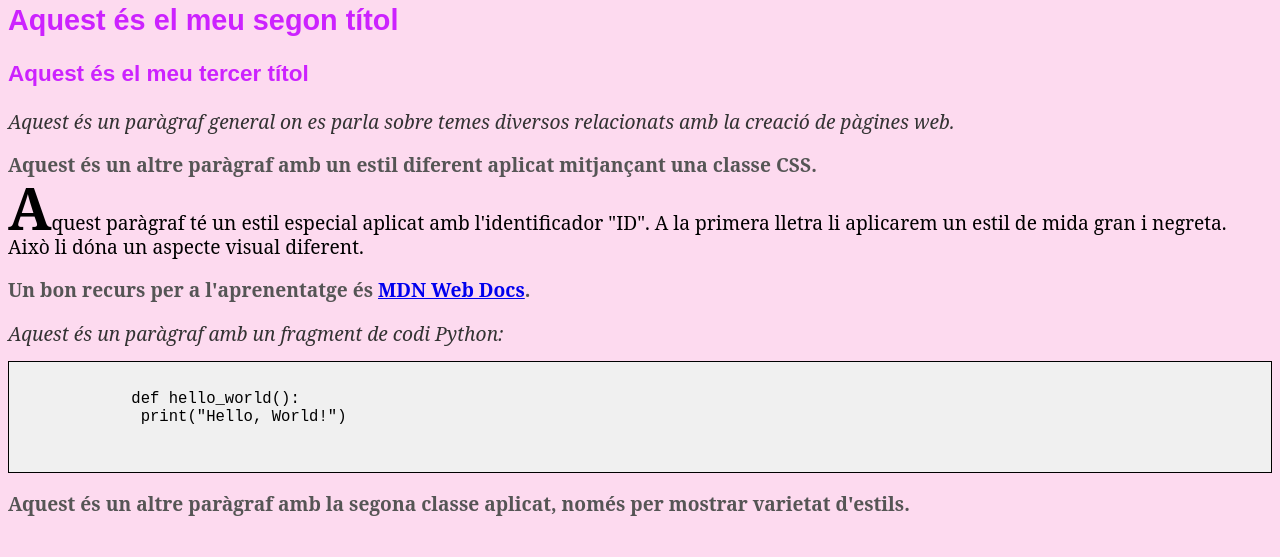
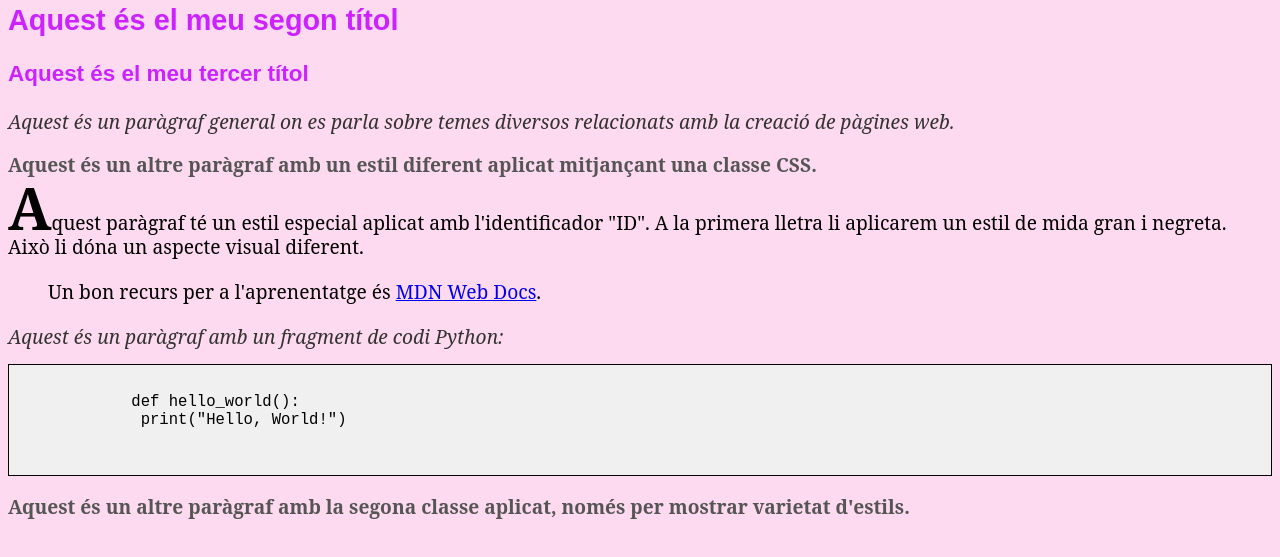
Before and after one commit to daarieel/0373, a plain HTML site: page a2/A2ex1.html in a window 1280 px wide. Shown: the part 91-648 px from the top of the page. Drawn offline with Linux system fonts and the light colour scheme.

Commit message:
A2ex1.html

```diff
--- a/a2/A2ex1.html
+++ b/a2/A2ex1.html
@@ -18,8 +18,9 @@
 
     <p id="especial">Aquest paràgraf té un estil especial aplicat amb l'identificador "ID". A la primera lletra li aplicarem un estil de mida gran i negreta. Això li dóna un aspecte visual diferent.</p>
 
-    <p class="paragraf-2">Un bon recurs per a l'aprenentatge és <a href="https://developer.mozilla.org/ca/docs/Learn">MDN Web Docs</a>.</p>
-
+    <blockquote>
+    Un bon recurs per a l'aprenentatge és <a href="https://developer.mozilla.org/ca/docs/Learn">MDN Web Docs</a>.</p>
+    </blockquote>
 
     <p class="paragraf-1">Aquest és un paràgraf amb un fragment de codi Python:</p>
 
```
